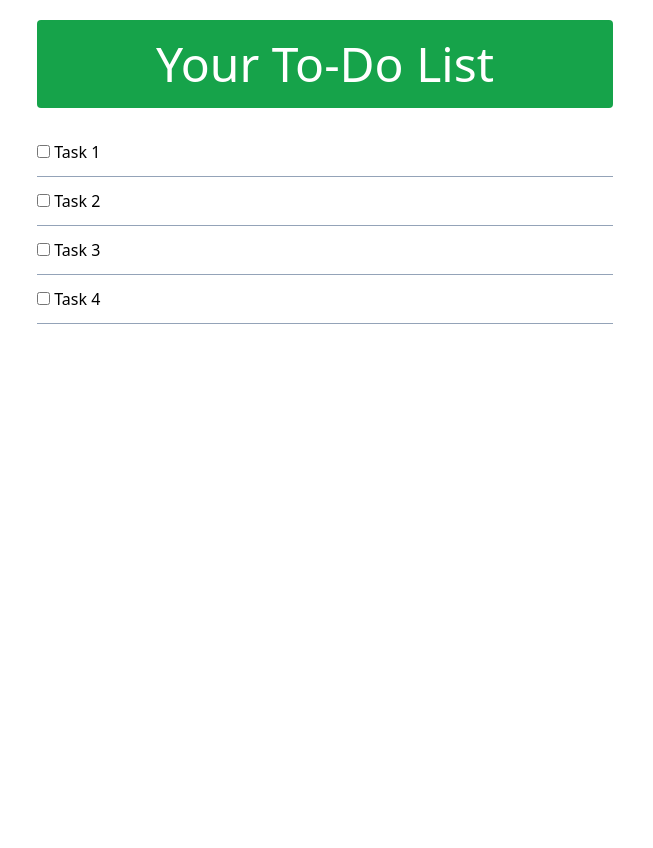
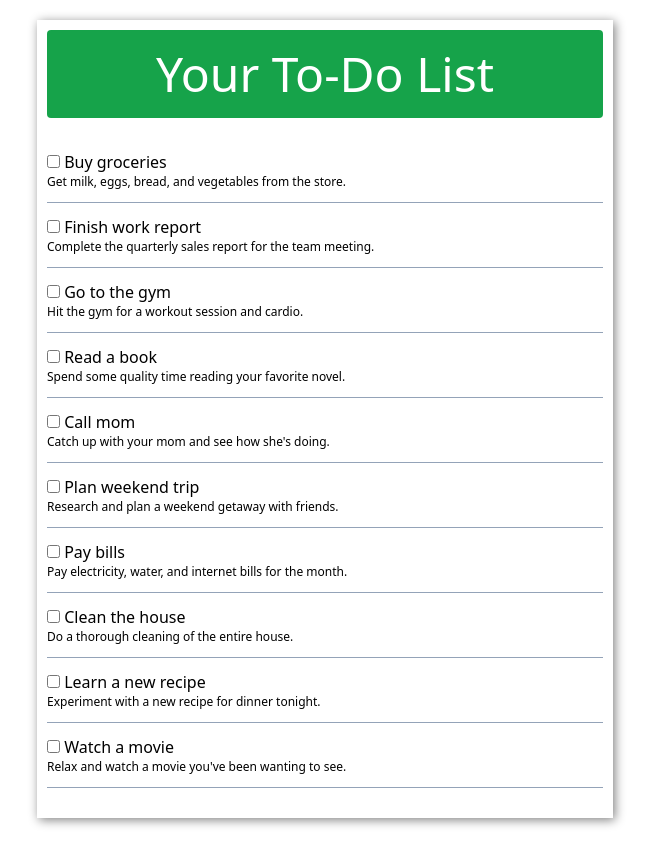
Before and after one commit to rennjay/react-to-do, a React (Create React App) app: page / in a window 1280 px wide. Shown: the whole page, without its empty margins (315-968 px from the left). Before the commit the page ends 800 px from the top, so only its background shows below. Built offline with nearby package versions, Linux system fonts and the light colour scheme.

Commit message:
Complete listing of todo

```diff
--- /dev/null
+++ b/public/data.json
@@ -0,0 +1,72 @@
+[
+  {
+    "id": 1,
+    "title": "Buy groceries",
+    "description": "Get milk, eggs, bread, and vegetables from the store.",
+    "isCompleted": false,
+    "completionDate": null
+  },
+  {
+    "id": 2,
+    "title": "Finish work report",
+    "description": "Complete the quarterly sales report for the team meeting.",
+    "isCompleted": false,
+    "completionDate": null
+  },
+  {
+    "id": 3,
+    "title": "Go to the gym",
+    "description": "Hit the gym for a workout session and cardio.",
+    "isCompleted": false,
+    "completionDate": null
+  },
+  {
+    "id": 4,
+    "title": "Read a book",
+    "description": "Spend some quality time reading your favorite novel.",
+    "isCompleted": false,
+    "completionDate": null
+  },
+  {
+    "id": 5,
+    "title": "Call mom",
+    "description": "Catch up with your mom and see how she's doing.",
+    "isCompleted": false,
+    "completionDate": null
+  },
+  {
+    "id": 6,
+    "title": "Plan weekend trip",
+    "description": "Research and plan a weekend getaway with friends.",
+    "isCompleted": false,
+    "completionDate": null
+  },
+  {
+    "id": 7,
+    "title": "Pay bills",
+    "description": "Pay electricity, water, and internet bills for the month.",
+    "isCompleted": false,
+    "completionDate": null
+  },
+  {
+    "id": 8,
+    "title": "Clean the house",
+    "description": "Do a thorough cleaning of the entire house.",
+    "isCompleted": false,
+    "completionDate": null
+  },
+  {
+    "id": 9,
+    "title": "Learn a new recipe",
+    "description": "Experiment with a new recipe for dinner tonight.",
+    "isCompleted": false,
+    "completionDate": null
+  },
+  {
+    "id": 10,
+    "title": "Watch a movie",
+    "description": "Relax and watch a movie you've been wanting to see.",
+    "isCompleted": false,
+    "completionDate": null
+  }
+]
--- a/src/App.css
+++ b/src/App.css
@@ -1,38 +1,5 @@
-.App {
-  text-align: center;
+main {
+  box-shadow: 2px 2px 10px gray;
+  padding: 10px;
+  margin-bottom: 30px;
 }
-
-.App-logo {
-  height: 40vmin;
-  pointer-events: none;
-}
-
-@media (prefers-reduced-motion: no-preference) {
-  .App-logo {
-    animation: App-logo-spin infinite 20s linear;
-  }
-}
-
-.App-header {
-  background-color: #282c34;
-  min-height: 100vh;
-  display: flex;
-  flex-direction: column;
-  align-items: center;
-  justify-content: center;
-  font-size: calc(10px + 2vmin);
-  color: white;
-}
-
-.App-link {
-  color: #61dafb;
-}
-
-@keyframes App-logo-spin {
-  from {
-    transform: rotate(0deg);
-  }
-  to {
-    transform: rotate(360deg);
-  }
-}
--- a/src/App.js
+++ b/src/App.js
@@ -1,12 +1,36 @@
 import './App.css';
-import React from 'react';
-import ListOfTask from './components/ListOfTask'
+import {React, useEffect, useState} from 'react';
+import ListOfTask from './components/ListOfTask';
+
 
 function App() {
+let [todoList, setTodoList] = useState([]);
+
+  useEffect(() => {
+
+  fetch('./data.json')
+  .then(response => response.json())
+  .then(data => {
+    setTodoList(data);
+  });
+  },[]);
+
+  const handleCompleteTodo = (event, todo) => {
+    const updatedTodoList = todoList.map((item) => {
+      if(todo.id === item.id)
+      {
+        return {...todo, isCompleted: !todo.isCompleted};
+      }
+      return item;
+    });
+    setTodoList(updatedTodoList);
+    console.log('Todo processed!',todo);
+  };
+
   return (
     <main className='max-w-xl mx-auto mt-5'>
     <h1 className='text-5xl text-center bg-green-600 p-5 rounded text-white'>Your To-Do List</h1>
-    <ListOfTask />
+    <ListOfTask todoList={todoList} handleCompleteTodo={handleCompleteTodo}/>
     </main>
   );
 }
--- a/src/components/ListOfTask.js
+++ b/src/components/ListOfTask.js
@@ -1,14 +1,15 @@
 import TaskItem from "./TaskItem"
 
-function ListOfTask()
+function ListOfTask({ todoList,handleCompleteTodo })
 {
     return(
         <div className="my-5">
             <ul>
-                <li className="border-b border-slate-400 py-3"><TaskItem title="Task 1" /></li>
-                <li className="border-b border-slate-400 py-3"><TaskItem title="Task 2" /></li>
-                <li className="border-b border-slate-400 py-3"><TaskItem title="Task 3" /></li>
-                <li className="border-b border-slate-400 py-3"><TaskItem title="Task 4" /></li>
+            {
+                todoList.map( todo => {
+                   return <li key={todo.id} className="border-b border-slate-400 py-3"><TaskItem handleCompleteTodo={handleCompleteTodo} todo={todo} /></li>
+                })
+            }
             </ul>
         </div>
     );
--- a/src/components/TaskItem.js
+++ b/src/components/TaskItem.js
@@ -1,8 +1,13 @@
-function TaskItem({title}){
+function TaskItem({todo, handleCompleteTodo}){
     return(
-        <>
-            <input type="checkbox" /><span>&nbsp;{title}</span>
-        </>
+        <div className="flex flex-col">
+            <div className="TaskItemHeader">
+                <input id={'checkbox' + todo.id} onClick={(event) => handleCompleteTodo(event, todo)} type="checkbox" /><span className= { todo.isCompleted ? 'line-through':''}>&nbsp;{todo.title}</span>
+            </div>
+            <div className="task-item-description text-xs">
+                <p>{todo.description}</p>
+            </div>
+        </div>
     );
 }
 export default TaskItem;
```
